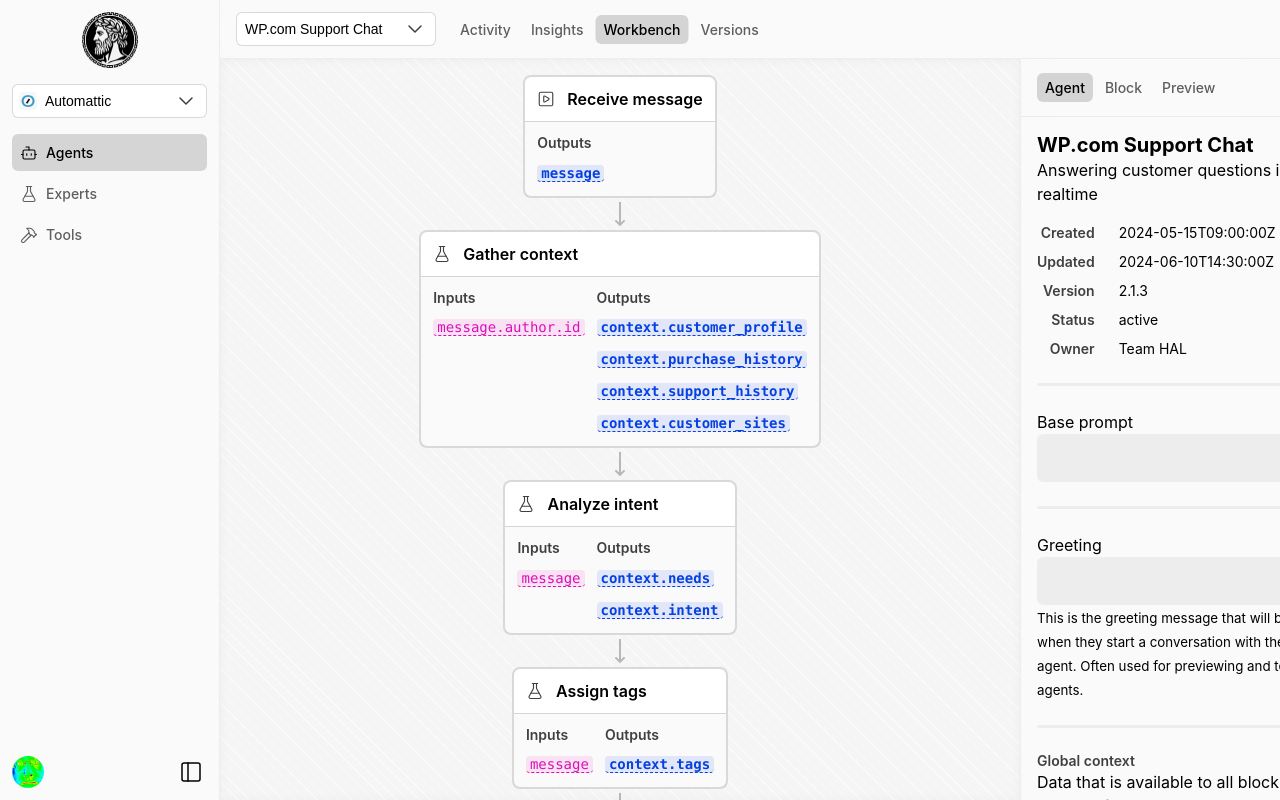
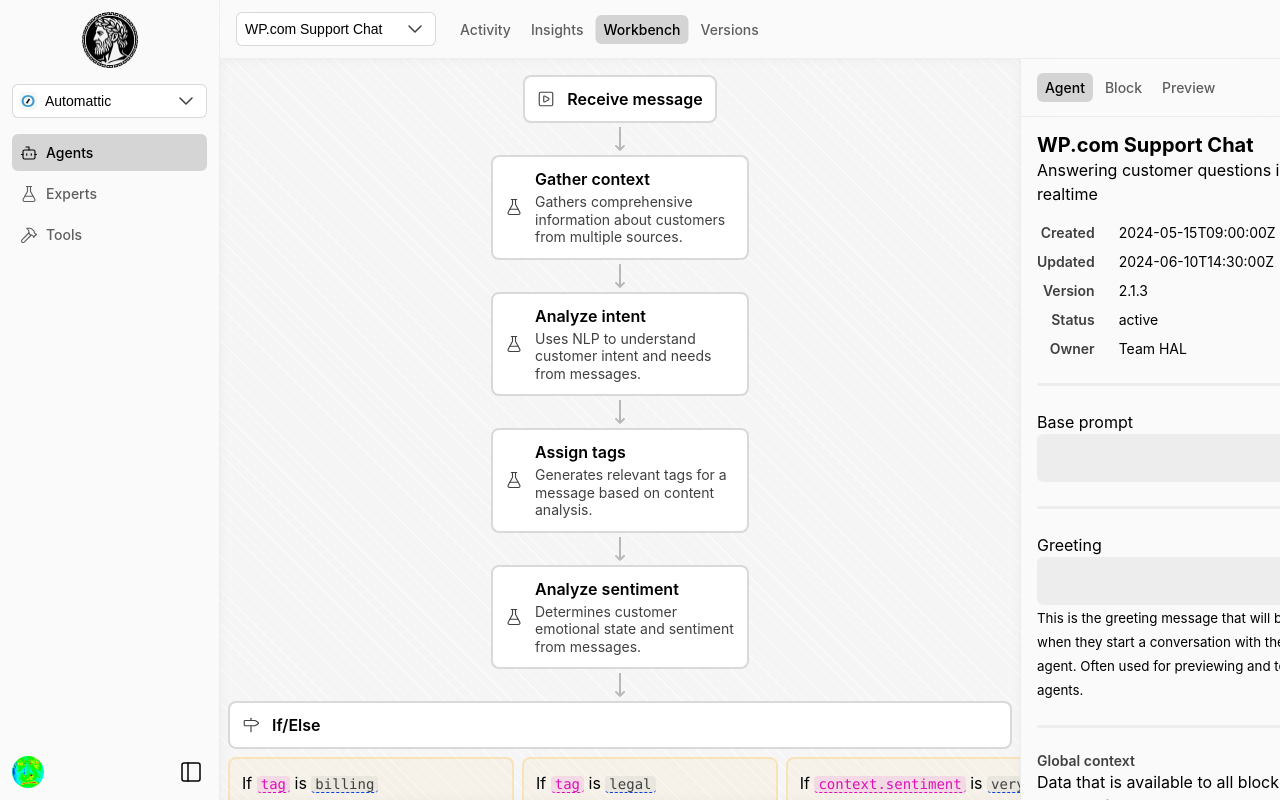
Before and after one commit to shaunandrews/ithaca, a Vue app: page /agent/1/workbench in a window 1280 px wide. Built offline with nearby package versions, Linux system fonts and the light colour scheme.

Commit message:
Hiding variables and showing the expert description.

```diff
--- a/src/components/BlockflowEvent.vue
+++ b/src/components/BlockflowEvent.vue
@@ -1,31 +1,36 @@
 <template>
-    <div class="event-item" :class="[type, { selected: selected }]" @click="type !== 'flow' ? handleClick($event) : null">
-        <div class="event-header hstack" @click="type === 'flow' ? handleClick($event) : null">
+    <div
+        class="event-item"
+        :class="[type, { selected: selected }]"
+        @click="type !== 'flow' ? handleClick($event) : null"
+    >
+        <div
+            class="event-header hstack"
+            @click="type === 'flow' ? handleClick($event) : null"
+        >
             <div class="event-icon">
                 <component :is="getIcon(type)" size="18" stroke-width="1.5" />
             </div>
-            <h3 class="event-title">{{ title }}</h3>
-        </div>
-        <div class="event-content">
-            <div v-if="type !== 'flow' && ((inputs && inputs.length > 0) || (outputs && outputs.length > 0))" class="event-variables hstack">
-                <div v-if="inputs && inputs.length > 0" class="event-inputs vstack">
-                    <h4>Inputs</h4>
-                    <BlockflowVariable v-for="input in inputs" :key="input" type="input" :value="input" />
-                </div>
 
-                <div v-if="outputs && outputs.length > 0" class="event-outputs vstack">
-                    <h4>Outputs</h4>
-                    <BlockflowVariable v-for="output in outputs" :key="output" type="output" :value="output" />
+            <div class="event-details vstack">
+                <h3 class="event-title">{{ title }}</h3>
+                <div
+                    class="expert-description"
+                    v-if="type === 'expert' && expertInfo"
+                >
+                    {{ expertInfo.description }}
                 </div>
             </div>
-
-            <div v-if="type === 'flow'" class="rules vstack">
-                <div class="rules-list hstack">
-                    <slot name="rules" />
-                    <div class="rules-add-button" @click="handleAddRule">
-                        <div class="plus-button">
-                            <Plus size="16" stroke-width="2" />
-                        </div>
+        </div>
+        <div
+            class="rules vstack"
+            v-if="type === 'flow'"
+        >
+            <div class="rules-list hstack">
+                <slot name="rules" />
+                <div class="rules-add-button" @click="handleAddRule">
+                    <div class="plus-button">
+                        <Plus size="16" stroke-width="2" />
                     </div>
                 </div>
             </div>
@@ -182,12 +187,6 @@
         padding: var(--space-s);
     }
 
-    .event-title {
-        flex-grow: 1;
-        font-size: var(--font-size-m);
-        font-weight: var(--font-weight-semibold);
-    }
-
     .event-icon {
         display: flex;
         align-items: center;
@@ -195,37 +194,21 @@
         color: var(--color-surface-fg-secondary);
     }
 
-    .event-variables {
-        gap: var(--space-s);
-        padding: var(--space-s);
-        border-top: 1px solid var(--color-surface-tint-dark);
-        background-color: var(--color-surface-tint-light);
+    .event-details {
+        gap: var(--space-xxs);
     }
 
-    .event-inputs,
-    .event-outputs {
-        gap: var(--space-xs);
-    }
-
-    .event-expert {
-        padding: var(--space-s);
-        border-top: 1px solid var(--color-surface-tint-dark);
-        background-color: var(--color-surface-tint-light);
-        display: flex;
-        flex-direction: column;
-        gap: var(--space-xs);
-    }
-
-    .expert-title {
-        font-size: var(--font-size-s);
+    .event-title {
+        flex-grow: 1;
+        font-size: var(--font-size-m);
         font-weight: var(--font-weight-semibold);
-        color: var(--color-accent);
     }
 
     .expert-description {
-        font-size: var(--font-size-xs);
+        font-size: var(--font-size-s);
         color: var(--color-surface-fg-secondary);
-        line-height: 1.4;
+        max-width: 200px;
+        line-height: var(--line-height-tight);
     }
 
     .rules {
```
